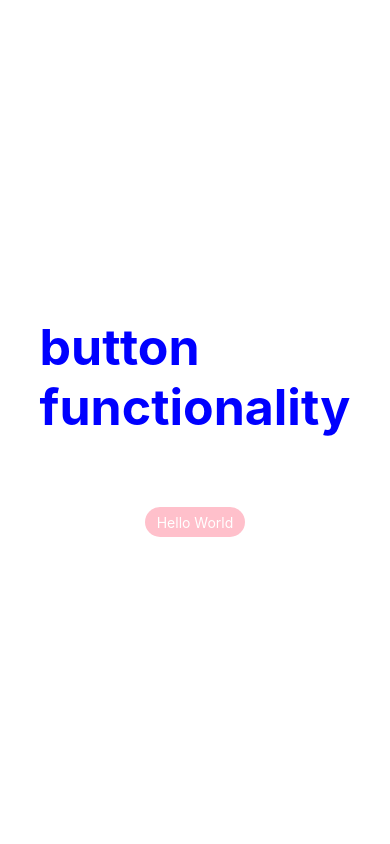
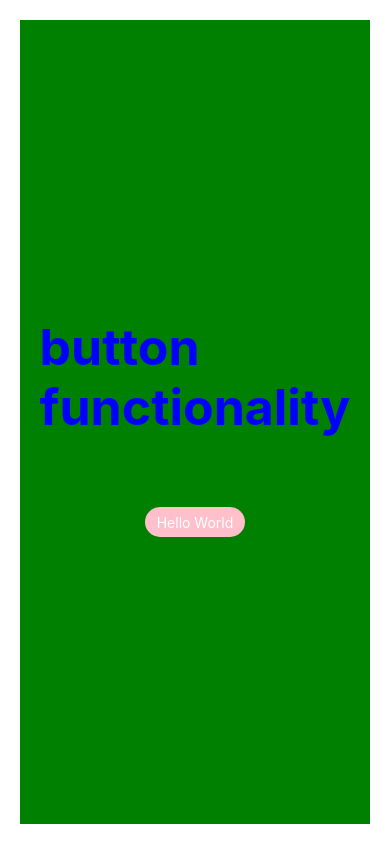
Before and after one commit to kaleem213/react-native-simple-button, a React Native app: screen / in a window 390 px wide. Built offline with nearby package versions, Linux system fonts and the light colour scheme.

Commit message:
background color changed

```diff
--- a/App.js
+++ b/App.js
@@ -20,7 +20,7 @@ export default function App() {
 const styles = StyleSheet.create({
   container: {
     flex: 1,
-    backgroundColor: '#fff',
+    backgroundColor: 'green',
     margin:20,
     alignItems:'center',
     justifyContent:'center',
```
